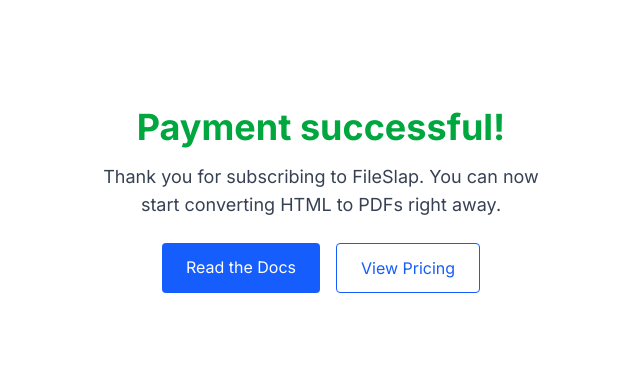
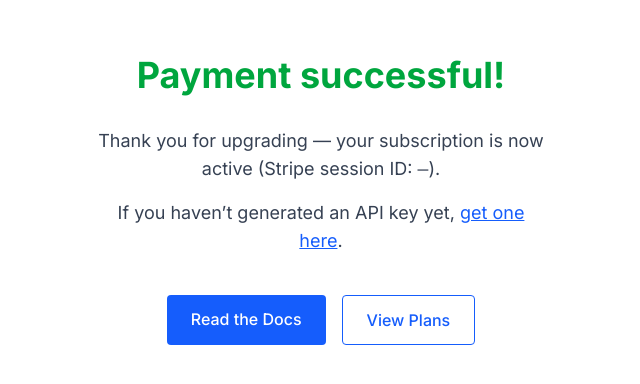
Before and after one commit to scutler19/fileslap-site, a Next.js app: page /success in a window 1280 px wide. Shown: the part 200-584 px from the top of the page, without its empty margins (319-959 px from the left). Built offline with nearby package versions, Linux system fonts and the light colour scheme.

Commit message:
UX polish: show daily cap on pricing, clearer success page, improved signup flow

```diff
--- a/src/app/pricing/page.tsx
+++ b/src/app/pricing/page.tsx
@@ -1,31 +1,26 @@
 /* src/app/pricing/page.tsx */
+'use client';
+
+import { useEffect, useState } from 'react';
 import Link from 'next/link';
 
-const API_BASE = 'https://api.fileslap.com'; // live API host
+const API_BASE = 'https://api.fileslap.com';              // live API host
 
+/* ── plan definitions (display only) ─────────────────────────────── */
 const plans = [
-  {
-    name: 'Free',
-    price: '$0',
-    // ⬇ added daily cap note
-    pages: '50 pages / mo · 5 / day',
-    highlight: false,
-  },
-  {
-    name: 'Starter',
-    price: '$9',
-    pages: '2 000 pages / mo',
-    highlight: true,
-  },
-  {
-    name: 'Pro',
-    price: '$29',
-    pages: '12 000 pages / mo',
-    highlight: false,
-  },
+  { name: 'Free',    price: '$0',  pages: '50 pages / mo · 5 per day', highlight: false },
+  { name: 'Starter', price: '$9',  pages: '2 000 pages / mo',          highlight: true  },
+  { name: 'Pro',     price: '$29', pages: '12 000 pages / mo',         highlight: false },
 ];
 
 export default function Pricing() {
+  /* ── pull any stored key so we can pre-fill the subscribe links ── */
+  const [apiKey, setApiKey] = useState<string | null>(null);
+
+  useEffect(() => {
+    setApiKey(localStorage.getItem('fs_api_key'));
+  }, []);
+
   return (
     <main className="mx-auto max-w-5xl px-4 py-12">
       <h1 className="mb-2 text-center text-4xl font-bold">Pricing</h1>
@@ -54,10 +49,14 @@
 
             {p.name !== 'Free' ? (
               <Link
-                href={`${API_BASE}/api/subscribe/${p.name.toLowerCase()}?key=YOUR_API_KEY`}
+                href={
+                  apiKey
+                    ? `${API_BASE}/api/subscribe/${p.name.toLowerCase()}?key=${apiKey}`
+                    : '/#get-key' /* fallback to signup section */
+                }
                 className="inline-block rounded bg-blue-600 px-5 py-3 text-white transition hover:bg-blue-700"
               >
-                Subscribe
+                {apiKey ? 'Subscribe' : 'Get a free key first'}
               </Link>
             ) : (
               <span className="inline-block rounded border border-blue-600 px-5 py-3 text-blue-600">
@@ -69,7 +68,7 @@
       </div>
 
       <p className="mt-12 text-center text-sm text-gray-500">
-        Overage: $0.002 per page beyond your plan&apos;s quota.
+        Overage: $0.002 per page beyond your plan’s quota.
       </p>
     </main>
   );
--- a/src/app/success/page.tsx
+++ b/src/app/success/page.tsx
@@ -1,29 +1,63 @@
 /* src/app/success/page.tsx */
 'use client';
 
+import { useEffect, useState } from 'react';
+import { useSearchParams } from 'next/navigation';
 import Link from 'next/link';
 
 export default function Success() {
+  /* ── look for local key (set at signup) ───────────────────────── */
+  const [apiKey, setApiKey] = useState<string | null>(null);
+  const params               = useSearchParams();           // ?session_id=…
+
+  useEffect(() => {
+    setApiKey(localStorage.getItem('fs_api_key'));
+  }, []);
+
   return (
-    <main className="flex min-h-screen flex-col items-center justify-center p-8">
-      <h1 className="mb-4 text-4xl font-bold text-green-600">Payment successful!</h1>
-      <p className="mb-6 text-center text-lg text-gray-700 max-w-md">
-        Thank you for subscribing to FileSlap. You can now start converting HTML
-        to PDFs right away.
-      </p>
+    <main className="flex min-h-screen flex-col items-center justify-center gap-8 p-8">
+      <h1 className="text-4xl font-bold text-green-600">
+        Payment&nbsp;successful!
+      </h1>
 
-      <div className="flex gap-4">
+      <div className="max-w-md space-y-4 text-center text-lg text-gray-700">
+        <p>
+          Thank&nbsp;you for upgrading&nbsp;— your subscription is now active
+          (Stripe&nbsp;session&nbsp;ID: <code>{params.get('session_id') ?? '—'}</code>).
+        </p>
+
+        {apiKey ? (
+          <>
+            <p>
+              Continue using your existing API&nbsp;key:
+            </p>
+            <code className="block break-all rounded bg-gray-100 p-3 text-sm text-gray-900">
+              {apiKey}
+            </code>
+          </>
+        ) : (
+          <p>
+            If you haven’t generated an API&nbsp;key yet,&nbsp;
+            <Link href="/#get-key" className="text-blue-600 underline">
+              get one here
+            </Link>.
+          </p>
+        )}
+      </div>
+
+      <div className="flex flex-wrap justify-center gap-4 pt-2">
         <Link
           href="/docs"
-          className="rounded bg-blue-600 px-6 py-3 text-white transition hover:bg-blue-700"
+          className="rounded bg-blue-600 px-6 py-3 font-medium text-white transition hover:bg-blue-700"
         >
           Read the Docs
         </Link>
+
         <Link
           href="/pricing"
-          className="rounded border border-blue-600 px-6 py-3 text-blue-600 transition hover:bg-blue-50"
+          className="rounded border border-blue-600 px-6 py-3 font-medium text-blue-600 transition hover:bg-blue-50"
         >
-          View Pricing
+          View&nbsp;Plans
         </Link>
       </div>
     </main>
--- a/src/components/SignupForm.tsx
+++ b/src/components/SignupForm.tsx
@@ -1,12 +1,20 @@
+/* src/components/SignupForm.tsx */
 'use client';
 
-import { useState } from 'react';
+import { useEffect, useState } from 'react';
 
 export default function SignupForm() {
   const [email,   setEmail]   = useState('');
   const [apiKey,  setApiKey]  = useState<string | null>(null);
   const [loading, setLoading] = useState(false);
   const [error,   setError]   = useState<string | null>(null);
+  const [copied,  setCopied]  = useState(false);
+
+  /* ── pull any prior key from localStorage on first render ───────── */
+  useEffect(() => {
+    const stored = localStorage.getItem('fs_api_key');
+    if (stored) setApiKey(stored);
+  }, []);
 
   async function handleSubmit(e: React.FormEvent) {
     e.preventDefault();
@@ -17,12 +25,15 @@
       const res = await fetch('https://api.fileslap.com/api/signup', {
         method : 'POST',
         headers: { 'Content-Type': 'application/json' },
-        body   : JSON.stringify({ email })          // email is optional
+        body   : JSON.stringify({ email: email.trim() || undefined }) // email optional
       });
 
       if (!res.ok) throw new Error(`HTTP ${res.status}`);
-      const data = await res.json();
-      setApiKey(data.apiKey);
+      const { apiKey } = await res.json() as { apiKey: string };
+
+      /* save for later pages (pricing / success) */
+      localStorage.setItem('fs_api_key', apiKey);
+      setApiKey(apiKey);
     } catch {
       setError('Something went wrong. Please try again.');
     } finally {
@@ -30,14 +41,33 @@
     }
   }
 
+  /* ── copy helper ────────────────────────────────────────────────── */
+  async function copy() {
+    if (!apiKey) return;
+    await navigator.clipboard.writeText(apiKey);
+    setCopied(true);
+    setTimeout(() => setCopied(false), 1500);
+  }
+
   return (
     <div className="mx-auto max-w-md rounded-lg border border-gray-200 p-6 shadow-sm">
       {apiKey ? (
         <>
-          <h2 className="mb-4 text-xl font-semibold text-blue-600">Your API Key</h2>
+          <h2 className="mb-4 text-xl font-semibold text-blue-600">
+            Your API&nbsp;Key
+          </h2>
+
           <code className="block break-all rounded bg-gray-100 p-4 text-sm">
             {apiKey}
           </code>
+
+          <button
+            onClick={copy}
+            className="mt-4 rounded bg-blue-600 px-4 py-2 text-white transition hover:bg-blue-700"
+          >
+            {copied ? 'Copied!' : 'Copy to clipboard'}
+          </button>
+
           <p className="mt-4 text-sm text-gray-600">
             Store this key securely—you won’t see it again.
           </p>
@@ -46,8 +76,9 @@
         <form onSubmit={handleSubmit} className="space-y-4">
           <div>
             <label className="mb-1 block text-sm font-medium">
-              Email&nbsp;<span className="text-gray-500">(optional)</span>
+              Email <span className="text-gray-500">(optional)</span>
             </label>
+
             <input
               type="email"
               value={email}
@@ -65,7 +96,9 @@
             {loading ? 'Generating…' : 'Get my free API key'}
           </button>
 
-          {error && <p className="text-center text-sm text-red-600">{error}</p>}
+          {error && (
+            <p className="text-center text-sm text-red-600">{error}</p>
+          )}
         </form>
       )}
     </div>
```
